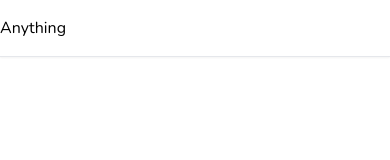
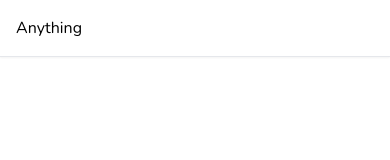
Before and after one commit to MatthewsRicky/air-bnb, a Next.js app in the folder airbnb-video/: page / in a window 390 px wide. Shown: the top 160 px of the page. Built offline with nearby package versions, Linux system fonts and the light colour scheme.

Commit message:
Update Container.tsx

```diff
--- a/airbnb-video/app/components/Container.tsx
+++ b/airbnb-video/app/components/Container.tsx
@@ -8,7 +8,7 @@ const Container: React.FC<ContainerProps> = ({
   children
 }) => {
   return (
-    <div  className="max-w-[2520px] xl:px-2 md:px-10  sm:px-2">
+    <div  className="max-w-[2520px] xl:px-2 md:px-10 sm:px-2 px-4">
       {children}
     </div>
   )
```
